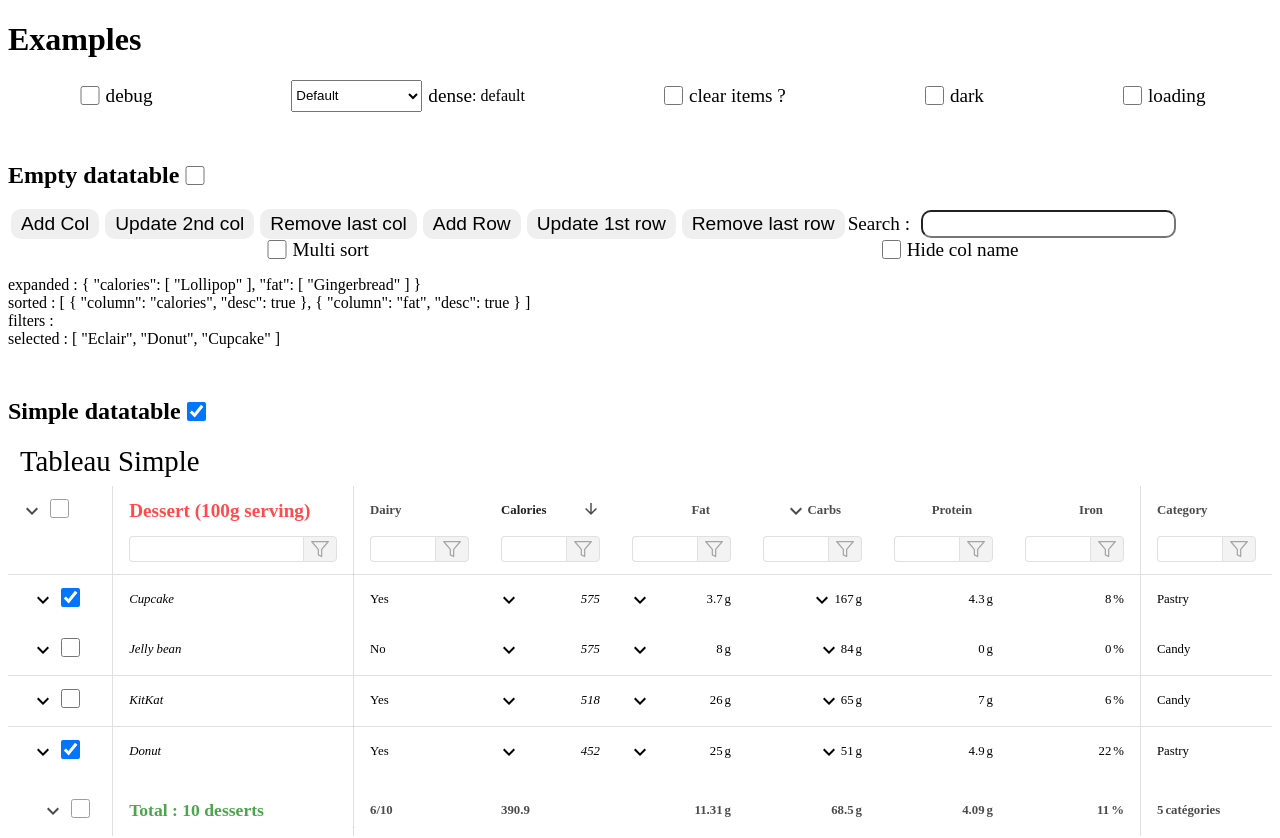
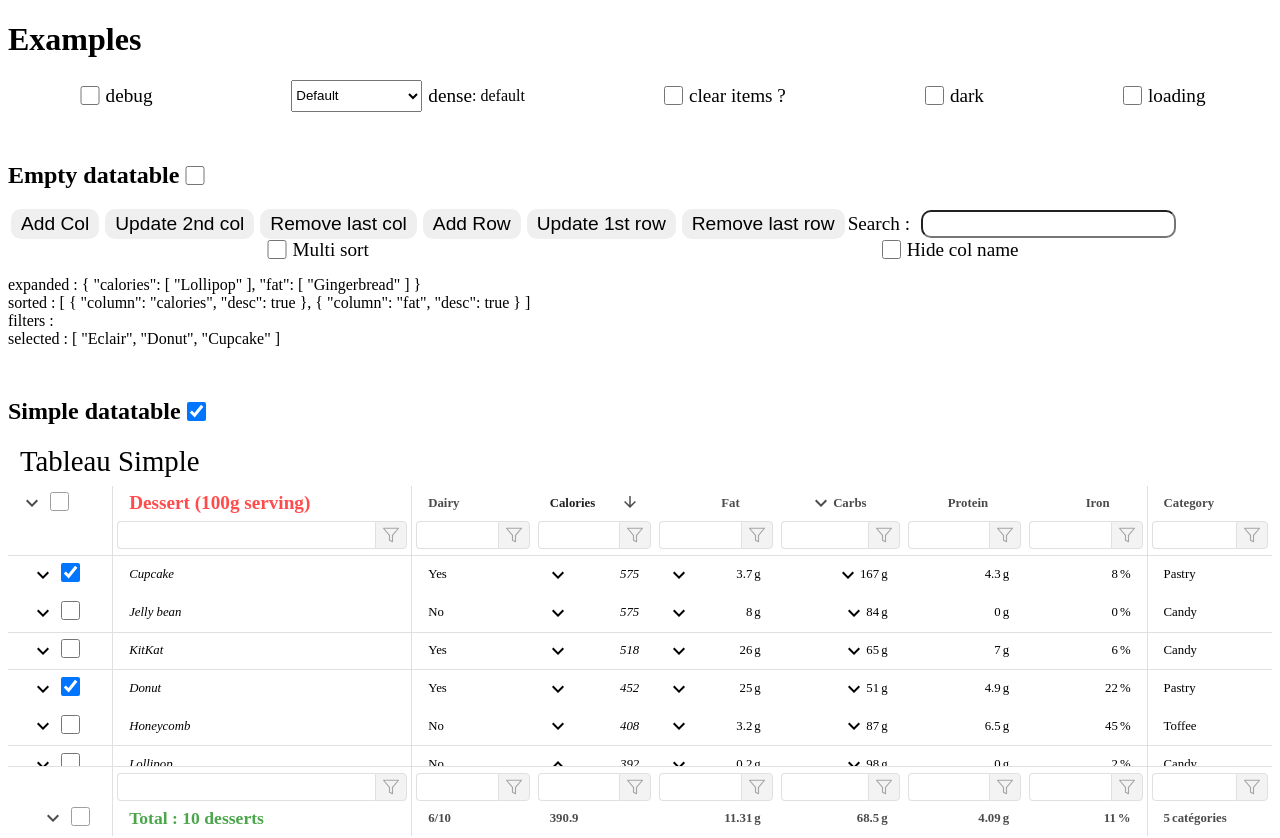
Before and after one commit to BOISSARD/vue3-bc-datatable, a Vue app: page / in a window 1280 px wide. Shown: the top 838 px of the page. Built offline with nearby package versions, Linux system fonts and the light colour scheme.

Commit message:
Style with filters improved

```diff
--- a/src/App.vue
+++ b/src/App.vue
@@ -73,7 +73,7 @@
 
 		:search="search"
 		v-model:filter="filters"
-		displayFilters
+		:displayFilters="true"
 
 		v-model:expand="expanded"
 	/>
--- a/src/components/datatable-headers.vue
+++ b/src/components/datatable-headers.vue
@@ -1,6 +1,36 @@
 <template>
     <component :is="component" :class="{ divider: table.hasDivider(component) }">
         <slot :name="slotPrefix" v-bind="table">
+            <tr v-if="table.displayFilters && component === 'tfoot'">
+                <slot :name="`${slotPrefix}-tr-filters`" v-bind="table">
+                    <slot v-if="table" v-for="column in headers" :key="table.generateKey(component, column)"
+                        :name="`${slotPrefix}-${column.id}-filter`"
+                        v-bind="table"
+                        :value="table.format(column, table.displaying, slotPrefix)"
+                        :class="[column[`${slotPrefix}Class`], { 'divider-left': column.dividerLeft, 'divider-right': column.dividerRight }]"
+                        :style="{ ...column[`${slotPrefix}Style`], ...table.getSticky(column) }"
+                    >
+                        <template v-if="!column.hidden">
+                            <th v-if="column.filter == false"></th>
+                            <th v-else-if="true"
+                                :class="[ { 'divider-left': column.dividerLeft, 'divider-right': column.dividerRight }, ]"
+                                class="table-filter"
+                            >
+                                <div>
+                                    <input class="table-filter-input" >
+                                    <button class="table-filter-button" >
+                                        <svg viewBox="0 0 24 24" stroke="currentColor" stroke-width="1.5" fill="none" stroke-linecap="round" stroke-linejoin="round">
+                                            <polygon points="22 3 2 3 10 12.46 10 19 14 21 14 12.46 22 3"></polygon>
+                                        </svg>
+                                    </button>
+                                    <!-- <select >
+                                    </select> -->
+                                </div>
+                            </th>
+                        </template>
+                    </slot>
+                </slot>
+            </tr>
             <tr>
                 <slot :name="`${slotPrefix}-tr`" v-bind="table">
                     <slot v-if="table" v-for="column in headers" :key="table.generateKey(component, column)"
@@ -52,8 +82,6 @@
                                 :class="[ { 'divider-left': column.dividerLeft, 'divider-right': column.dividerRight }, ]"
                                 class="table-filter"
                             >
-                                <!-- :class="[...column.columnClass, column[`${slotPrefix}Class`], { 'divider-left': column.dividerLeft, 'divider-right': column.dividerRight }, ]"
-                                :style="{...column.columnStyle, ...column[`${slotPrefix}Style`], ...table.getSticky(column), ...table.getRowHeightFromDensity.value,  }"  -->
                                 <div>
                                     <input class="table-filter-input" >
                                     <button class="table-filter-button" >
@@ -61,6 +89,8 @@
                                             <polygon points="22 3 2 3 10 12.46 10 19 14 21 14 12.46 22 3"></polygon>
                                         </svg>
                                     </button>
+                                    <!-- <select >
+                                    </select> -->
                                 </div>
                             </th>
                         </template>
--- a/src/components/datatable.vue
+++ b/src/components/datatable.vue
@@ -987,8 +987,8 @@ table {
     max-width: 100%;
     border-spacing: 0;
 
-    border-collapse: collapse;
-    // border-collapse: separate;
+    // border-collapse: collapse;
+    border-collapse: separate; // without, border on cells disappears with sticky
 
     th {
         font-weight: bold;
@@ -1003,6 +1003,17 @@ table {
         // padding: 0 16px;
         height: 38px;
 
+        box-sizing: border-box;
+
+        .table-filter-input {
+            height: 28px;
+        }
+
+        .table-filter-button > svg {
+            width: 18px;
+            height: 18px;
+        }
+
         &.table-empty-row-cell {
             text-align: center;
             // color: rgba(0,0,0,.38);
@@ -1032,8 +1043,17 @@ table {
 
         th,
         td {
-            padding: 1px 16px;
+            padding: 2px 16px;
             height: 26px;
+        }
+
+        .table-filter-input {
+            height: 20px;
+        }
+
+        .table-filter-button > svg {
+            width: 14px;
+            height: 14px;
         }
 
         .table-progress .table-progress-bar {
@@ -1048,6 +1068,16 @@ table {
             padding: 10px 16px;
             height: 62px;
         }
+
+        .table-filter-input {
+            height: 40px;
+        }
+
+        .table-filter-button > svg {
+            width: 18px;
+            height: 18px;
+        }
+
 
         .table-progress .table-progress-bar {
             height: 8px;
@@ -1067,7 +1097,7 @@ table {
             height: 5px;
             position: relative;
 
-            >div {
+            > div {
                 position: absolute;
                 border-radius: 10px;
                 top: 0;
@@ -1086,19 +1116,21 @@ table {
         tr:not(:last-child) {
             th,
             td {
-                padding-bottom: 0;
-            }
-        }
-
-        tr:not(:first-child) {
-            th,
-            td {
-                padding-top: 0;
+                padding-bottom: 0px;
+            }
+        }
+
+        tr:first-child:not(:last-child),
+        tr:last-child:not(:first-child) {
+            th, td {
+                height: inherit;
             }
         }
 
         th,
         td {
+
+            z-index: 2;
 
             &.sortable .table-sort {
                 pointer-events: auto;
@@ -1149,8 +1181,6 @@ table {
                 transform: rotate(-180deg);
             }
         }
-
-
 
         .table-sort-icon {
             display: block;
@@ -1183,11 +1213,15 @@ table {
     }
 
 
-    .table-filter > div {
-        width: 100%;
-        max-width: 100%;
-        display: flex;
-
+    .table-filter {
+        padding-left: 4px !important;
+        padding-right: 4px !important;
+
+        > div {
+            width: 100%;
+            max-width: 100%;
+            display: flex;
+        }
     }
 
     .table-filter-input {
@@ -1195,13 +1229,12 @@ table {
         width: 100%;
         // flex: 1 0 auto;
 
+        box-sizing: border-box;
+
         border: 1px solid lightgray;
         border-right: 0;
         border-radius: 4px 0 0 4px;
 
-        // &:focus-visible {
-        //     border: 1px solid grey;
-        // }
         &:focus {
             outline: none;
         }
@@ -1232,8 +1265,6 @@ table {
 
         > svg {
             color: grey;
-            width: 20px;
-            height: 20px;
         }
     }
 }
```
